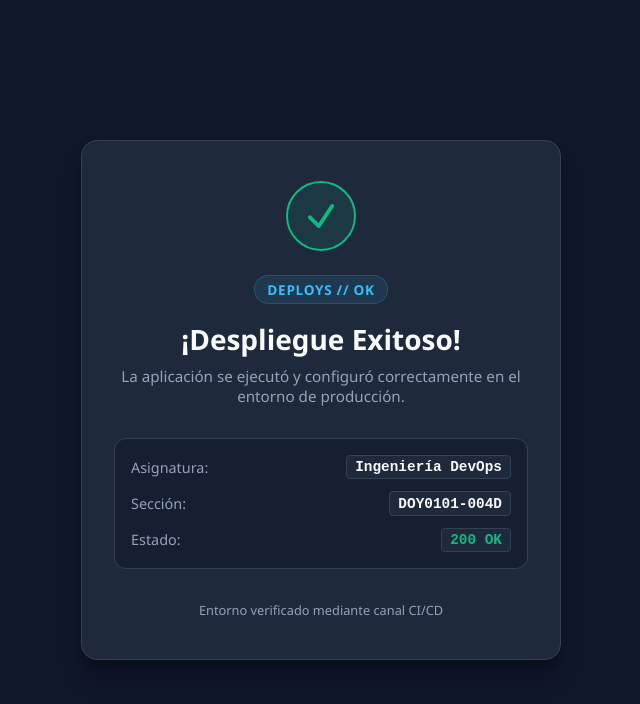
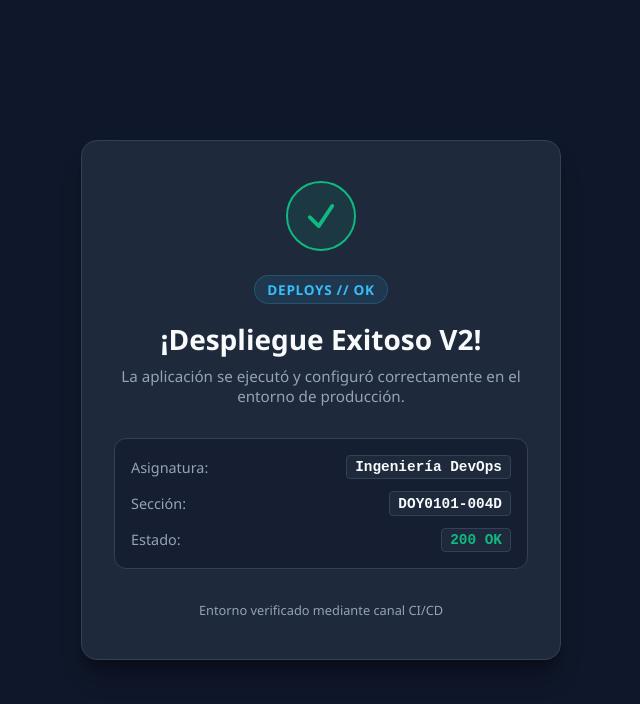
Before and after one commit to ipynbenja/test-deploy-devops, a plain HTML site: page index.html in a window 1280 px wide. Shown: the whole page, without its empty margins (319-959 px from the left). Drawn offline with Linux system fonts and the light colour scheme.

Commit message:
feat: V2 deploy

```diff
--- a/index.html
+++ b/index.html
@@ -136,7 +136,7 @@
 
         <span class="badge">DEPLOYS // OK</span>
 
-        <h1>¡Despliegue Exitoso!</h1>
+        <h1>¡Despliegue Exitoso V2!</h1>
         <p class="subtitle">La aplicación se ejecutó y configuró correctamente en el entorno de producción.</p>
 
         <div class="info-grid">
```
